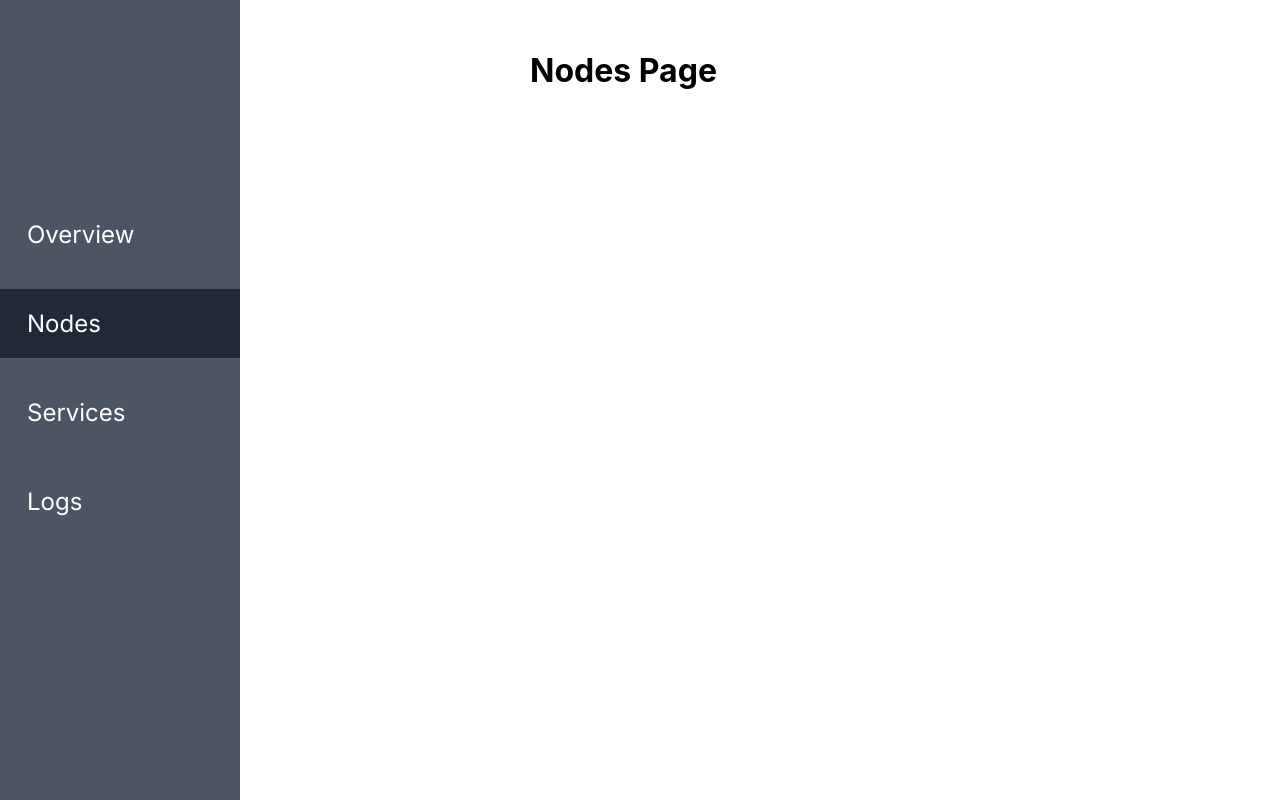
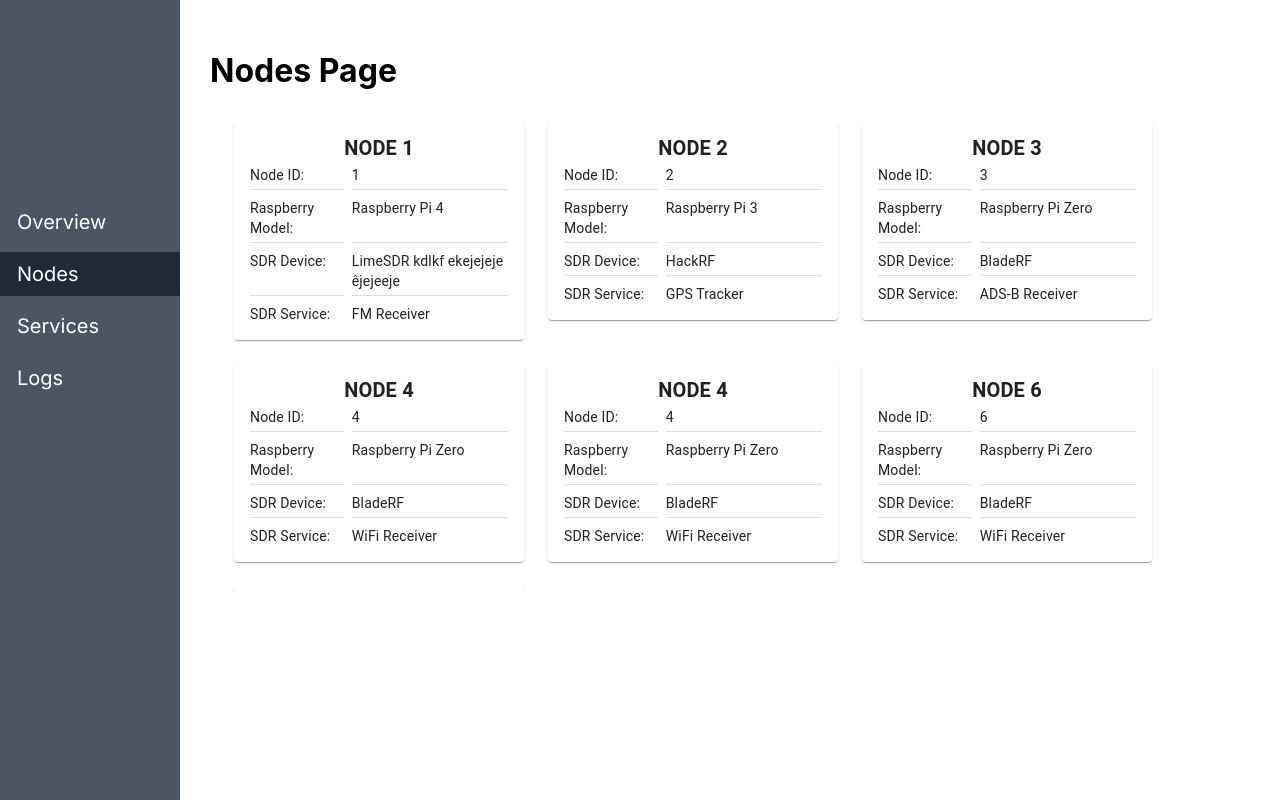
Before and after one commit to AnDinhquangC0/raspManagement, a React (Create React App) app in the folder rasp_management/: page /nodes in a window 1280 px wide. Built offline with nearby package versions, Linux system fonts and the light colour scheme.

Commit message:
card update
add card and update node navbar

```diff
--- /dev/null
+++ b/rasp_management/postcss.config.js
@@ -0,0 +1,6 @@
+module.exports = {
+  plugins: {
+    tailwindcss: {},
+    autoprefixer: {},
+  },
+}
--- a/rasp_management/src/App.css
+++ b/rasp_management/src/App.css
@@ -41,6 +41,6 @@
 }
 
 .content {
-  margin-left: 500px;
+  margin-left: 180px;
   padding: 30px;
 }
--- /dev/null
+++ b/rasp_management/src/data.json
@@ -0,0 +1,74 @@
+{
+    "nodes": [
+      {
+        "id": 1,
+        "title": "NODE 1",
+        "nodeInfo": {
+          "nodeId": "123",
+          "model": "Raspberry Pi 4",
+          "sdrDevice": "LimeSDR  kdlkf ekejejeje êjejeeje",
+          "sdrService": "FM Receiver"
+        }
+      },
+      {
+        "id": 2,
+        "title": "NODE 2",
+        "nodeInfo": {
+          "nodeId": "456",
+          "model": "Raspberry Pi 3",
+          "sdrDevice": "HackRF",
+          "sdrService": "GPS Tracker"
+        }
+      },
+      {
+        "id": 3,
+        "title": "NODE 3",
+        "nodeInfo": {
+          "nodeId": "789",
+          "model": "Raspberry Pi Zero",
+          "sdrDevice": "BladeRF",
+          "sdrService": "ADS-B Receiver"
+        }
+      },
+      {
+        "id": 4,
+        "title": "NODE 4",
+        "nodeInfo": {
+          "nodeId": "789",
+          "model": "Raspberry Pi Zero",
+          "sdrDevice": "BladeRF",
+          "sdrService": "WiFi Receiver"
+        }
+      },
+      {
+        "id": 4,
+        "title": "NODE 4",
+        "nodeInfo": {
+          "nodeId": "789",
+          "model": "Raspberry Pi Zero",
+          "sdrDevice": "BladeRF",
+          "sdrService": "WiFi Receiver"
+        }
+      },
+      {
+        "id": 6,
+        "title": "NODE 6",
+        "nodeInfo": {
+          "nodeId": "789",
+          "model": "Raspberry Pi Zero",
+          "sdrDevice": "BladeRF",
+          "sdrService": "WiFi Receiver"
+        }
+      },
+      {
+        "id": 7,
+        "title": "NODE 7",
+        "nodeInfo": {
+          "nodeId": "789",
+          "model": "Raspberry Pi Zero",
+          "sdrDevice": "BladeRF",
+          "sdrService": "WiFi Receiver"
+        }
+      }
+    ]
+  }
--- a/rasp_management/src/navbar/navbar.css
+++ b/rasp_management/src/navbar/navbar.css
@@ -2,7 +2,7 @@
 
 .navbar {
     height: 100%;
-    width: 240px;
+    width: 180px;
     position: fixed;
     top: 0;
     left: 0;
@@ -11,13 +11,13 @@
 }
 
 .nav-link, .nav-link:visited {
-    padding: 20px 27px;
+    padding: 10px 17px;
     text-decoration: none;
-    font-size: 24px;
+    font-size: 20px;
     font-family: 'Inter', sans-serif;
     color: var(--white);
     display: block;
-    margin-bottom: 20px;
+    margin-bottom: 8px;
 }
 
 .nav-link:hover {
--- /dev/null
+++ b/rasp_management/src/nodes/Card.jsx
@@ -0,0 +1,174 @@
+// Card.jsx
+import React from 'react';
+import PropTypes from 'prop-types';
+import { Card, CardActionArea, CardActions, CardContent, Typography, Button, Box } from '@mui/material';
+
+const NodeCard = ({ result }) => {
+  NodeCard.propTypes = {
+    result: PropTypes.shape({
+      id: PropTypes.string.isRequired, // assuming id is a string
+      title: PropTypes.string.isRequired,
+      nodeInfo: PropTypes.shape({
+        model: PropTypes.string,
+        sdrDevice: PropTypes.string,
+        sdrService: PropTypes.string,
+      }).isRequired,
+    }).isRequired,
+  };
+  return (
+    <Card sx={{ maxWidth: 290 }}>
+      <CardActionArea>
+        {/* Title */}
+        <CardContent>
+          <Typography
+            gutterBottom
+            variant="h6"
+            component="div"
+            align="center"
+            sx={{ fontWeight: 'bold', lineHeight: '1'}}
+          >
+            {result.title}
+          </Typography>
+
+          <Box
+            sx={{
+              marginTop: 0.5,
+              display: 'grid',
+              paddingBottom: 0,
+              gridTemplateColumns: '3.75fr 6.25fr',
+              gap: 1,
+              flexGrow: 1
+            }}
+          >
+            {/* Row 1: Node ID */}
+            <Typography
+              variant="body2"
+              sx={{
+                display: '-webkit-box',
+                WebkitLineClamp: 2, // Limit to 2 lines
+                WebkitBoxOrient: 'vertical',
+                overflow: 'hidden',
+                textOverflow: 'ellipsis',
+                borderBottom: '1px solid #ddd', // Add bottom border
+                paddingBottom: '4px'
+              }}
+            >
+              Node ID:
+            </Typography>
+            <Typography
+              variant="body2"
+              sx={{
+                display: '-webkit-box',
+                WebkitLineClamp: 2,
+                WebkitBoxOrient: 'vertical',
+                overflow: 'hidden',
+                textOverflow: 'ellipsis',
+                borderBottom: '1px solid #ddd',
+                paddingBottom: '4px'
+              }}
+            >
+              {result.id}
+            </Typography>
+
+            {/* Row 2: Raspberry Model */}
+            <Typography
+              variant="body2"
+              sx={{
+                display: '-webkit-box',
+                WebkitLineClamp: 2,
+                WebkitBoxOrient: 'vertical',
+                overflow: 'hidden',
+                textOverflow: 'ellipsis',
+                borderBottom: '1px solid #ddd',
+                paddingBottom: '4px'
+              }}
+            >
+              Raspberry Model:
+            </Typography>
+            <Typography
+              variant="body2"
+              sx={{
+                display: '-webkit-box',
+                WebkitLineClamp: 2,
+                WebkitBoxOrient: 'vertical',
+                overflow: 'hidden',
+                textOverflow: 'ellipsis',
+                borderBottom: '1px solid #ddd',
+                paddingBottom: '4px'
+              }}
+            >
+              {result.nodeInfo.model}
+            </Typography>
+
+            {/* Row 3: SDR Device */}
+            <Typography
+              variant="body2"
+              sx={{
+                display: '-webkit-box',
+                WebkitLineClamp: 2,
+                WebkitBoxOrient: 'vertical',
+                overflow: 'hidden',
+                textOverflow: 'ellipsis',
+                borderBottom: '1px solid #ddd',
+                paddingBottom: '4px'
+              }}
+            >
+              SDR Device:
+            </Typography>
+            <Typography
+              variant="body2"
+              sx={{
+                display: '-webkit-box',
+                WebkitLineClamp: 2,
+                WebkitBoxOrient: 'vertical',
+                overflow: 'hidden',
+                textOverflow: 'ellipsis',
+                borderBottom: '1px solid #ddd',
+                paddingBottom: '4px'
+              }}
+            >
+              {result.nodeInfo.sdrDevice}
+            </Typography>
+
+            {/* Row 4: SDR Service */}
+            <Typography
+              variant="body2"
+              sx={{
+                display: '-webkit-box',
+                WebkitLineClamp: 2,
+                WebkitBoxOrient: 'vertical',
+                overflow: 'hidden',
+                textOverflow: 'ellipsis',
+                // borderBottom: '1px solid #ddd',
+                // paddingBottom: '4px'
+              }}
+            >
+              SDR Service:
+            </Typography>
+            <Typography
+              variant="body2"
+              sx={{
+                display: '-webkit-box',
+                WebkitLineClamp: 2,
+                WebkitBoxOrient: 'vertical',
+                overflow: 'hidden',
+                textOverflow: 'ellipsis',
+                // borderBottom: '1px solid #ddd',
+                // paddingBottom: '4px'
+              }}
+            >
+              {result.nodeInfo.sdrService}
+            </Typography>
+          </Box>
+        </CardContent>
+        {/* <Button size="small" color="primary" align="center">
+          Share
+        </Button> */}
+      </CardActionArea>
+
+    </Card>
+  );
+
+};
+
+export default NodeCard;
--- /dev/null
+++ b/rasp_management/src/nodes/Nodes.jsx
@@ -0,0 +1,27 @@
+import React from 'react'
+import { Container, Grid2 } from '@mui/material';
+import data from '../data.json';
+import NodeCard from '../nodes/Card'; // Import the Card component
+
+export default function Nodes() {
+  return (
+    <div>
+        <div>
+            <h1>Nodes Page</h1>
+        </div>
+        <div div className='cardlist overflow-y-scroll max-h-96 pr-2' style={{ overflowY: 'auto', maxHeight: '30rem'}}>
+            <Container maxWidth='xl'>
+                <Grid2 container spacing={3} style={{ marginTop: "10px" }}>
+                {data.nodes.map((result, index) => (
+                    <Grid2 item xs={12} ms={4} key={index}>
+                    <NodeCard result={result} /> {/* Use NodeCard and pass result as props */}
+                    </Grid2>
+                ))}
+                </Grid2>
+            </Container>
+        </div>
+    </div>
+
+
+  )
+}
```
Also changed, not shown: rasp_management/package.json (+8 -0 lines), rasp_management/src/App.js (+7 -1 lines), rasp_management/tailwind.config.js (added, +10 -0 lines), 1 other file (tests, documents, lock files or other folders).
